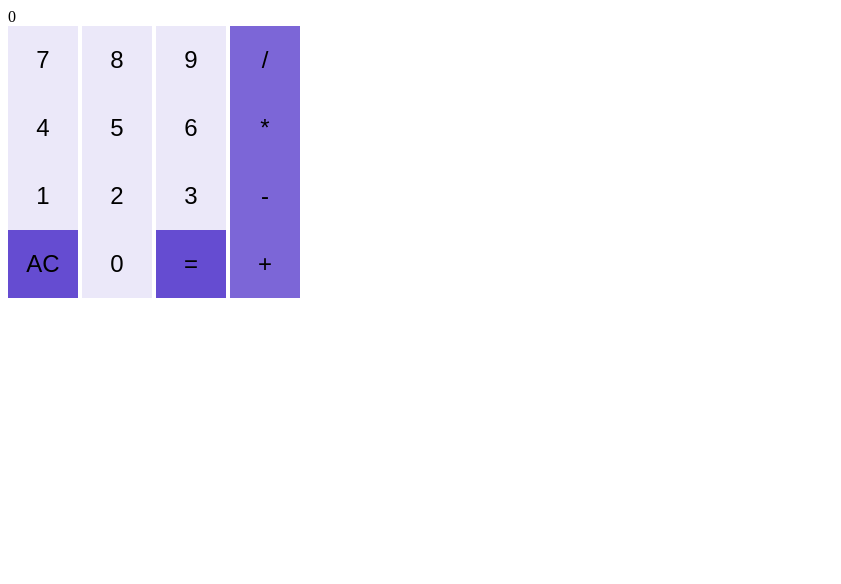
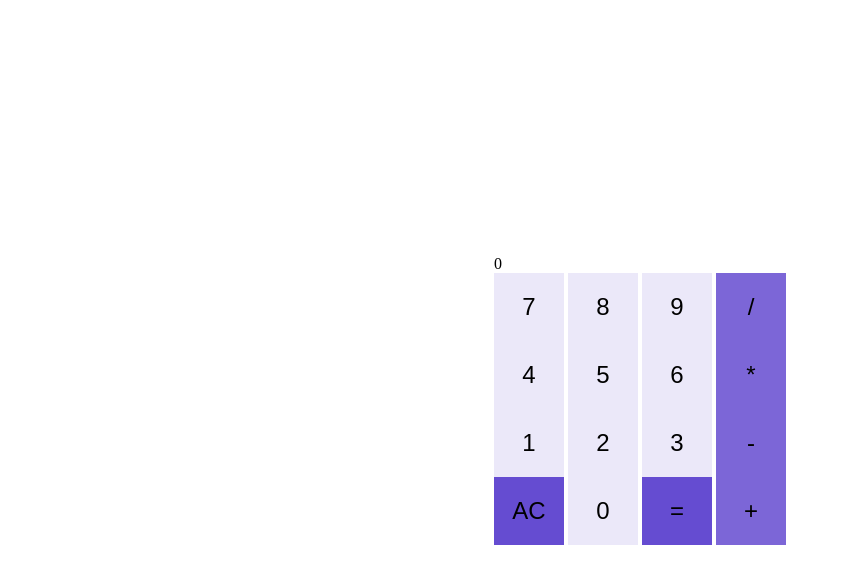
Before and after one commit to dcheng2022/odin-calculator, a plain HTML site: page index.html in a window 1280 px wide. Shown: the whole page, without its empty margins (0-841 px from the left). Drawn offline with Linux system fonts and the light colour scheme.

Commit message:
Convert body element into flex container

```diff
--- a/style.css
+++ b/style.css
@@ -1,3 +1,11 @@
+body {
+    margin: 0px;
+    min-height: 100vh;
+    display: flex;
+    justify-content: center;
+    align-items: center;
+}
+
 button {
     width: 70px;
     padding: 20px 0px;
```
